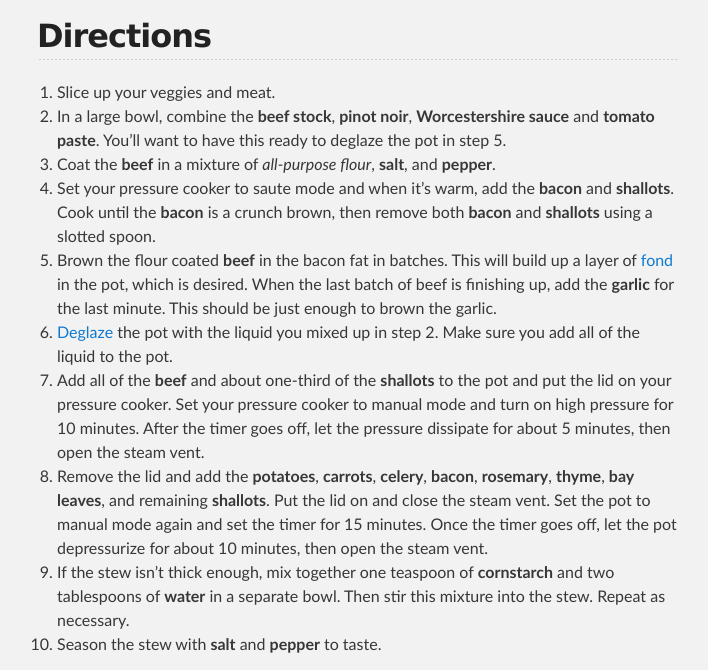
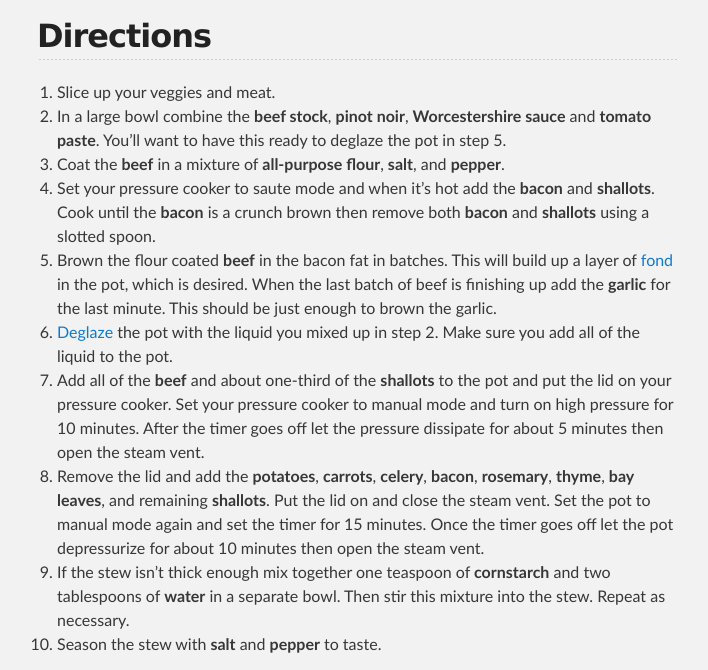
Before and after one commit to kesterb/kesterb.github.io, a Jekyll site: the page built from _posts/recipes/2019-02-10-beef-bourguignon-stew.md, in a window 1280 px wide and 900 px high, scrolled down 1453 px. Shown: the part 154-824 px from the top of the window, without its empty margins (283-991 px from the left). Built offline with Jekyll 4.4.1, drawn with Linux system fonts in a browser that asks for light colours.

Commit message:
proofed both recipes

```diff
--- a/_posts/recipes/2019-02-10-beef-bourguignon-stew.md
+++ b/_posts/recipes/2019-02-10-beef-bourguignon-stew.md
@@ -42,28 +42,28 @@ Directions
 ----------
 
 1. Slice up your veggies and meat.
-2. In a large bowl, combine the **beef stock**, **pinot noir**, **Worcestershire sauce**
+2. In a large bowl combine the **beef stock**, **pinot noir**, **Worcestershire sauce**
 and **tomato paste**.  You'll want to have this ready to deglaze the pot in step 5.
-3. Coat the **beef** in a mixture of *all-purpose flour*, **salt**, and **pepper**.
-4. Set your pressure cooker to saute mode and when it's warm, add the **bacon** and
-**shallots**.  Cook until the **bacon** is a crunch brown, then remove both **bacon** and
+3. Coat the **beef** in a mixture of **all-purpose flour**, **salt**, and **pepper**.
+4. Set your pressure cooker to saute mode and when it's hot add the **bacon** and
+**shallots**.  Cook until the **bacon** is a crunch brown then remove both **bacon** and
 **shallots** using a slotted spoon.
 5. Brown the flour coated **beef** in the bacon fat in batches.  This will build up
 a layer of [fond][deglazing] in the pot, which is desired.  When the last batch of
-beef is finishing up, add the **garlic** for the last minute.  This should be just
+beef is finishing up add the **garlic** for the last minute.  This should be just
 enough to brown the garlic.
 6. [Deglaze][deglazing] the pot with the liquid you mixed up in step 2.  Make
 sure you add all of the liquid to the pot.
 7. Add all of the **beef** and about one-third of the **shallots** to the pot
 and put the lid on your pressure cooker.  Set your pressure cooker to manual
-mode and turn on high pressure for 10 minutes.  After the timer goes off, let
-the pressure dissipate for about 5 minutes, then open the steam vent.
+mode and turn on high pressure for 10 minutes.  After the timer goes off let
+the pressure dissipate for about 5 minutes then open the steam vent.
 8. Remove the lid and add the **potatoes**, **carrots**, **celery**, **bacon**,
 **rosemary**, **thyme**, **bay leaves**, and remaining **shallots**.  Put the
 lid on and close the steam vent.  Set the pot to manual mode again and set the
-timer for 15 minutes.  Once the timer goes off, let the pot depressurize for
-about 10 minutes, then open the steam vent.
-9. If the stew isn't thick enough, mix together one teaspoon of **cornstarch**
+timer for 15 minutes.  Once the timer goes off let the pot depressurize for
+about 10 minutes then open the steam vent.
+9. If the stew isn't thick enough mix together one teaspoon of **cornstarch**
 and two tablespoons of **water** in a separate bowl.  Then stir this mixture into
 the stew.  Repeat as necessary.
 10. Season the stew with **salt** and **pepper** to taste.
```
Also changed, not shown: _posts/recipes/2019-02-10-tzatziki_sauce.md (+4 -4 lines).
